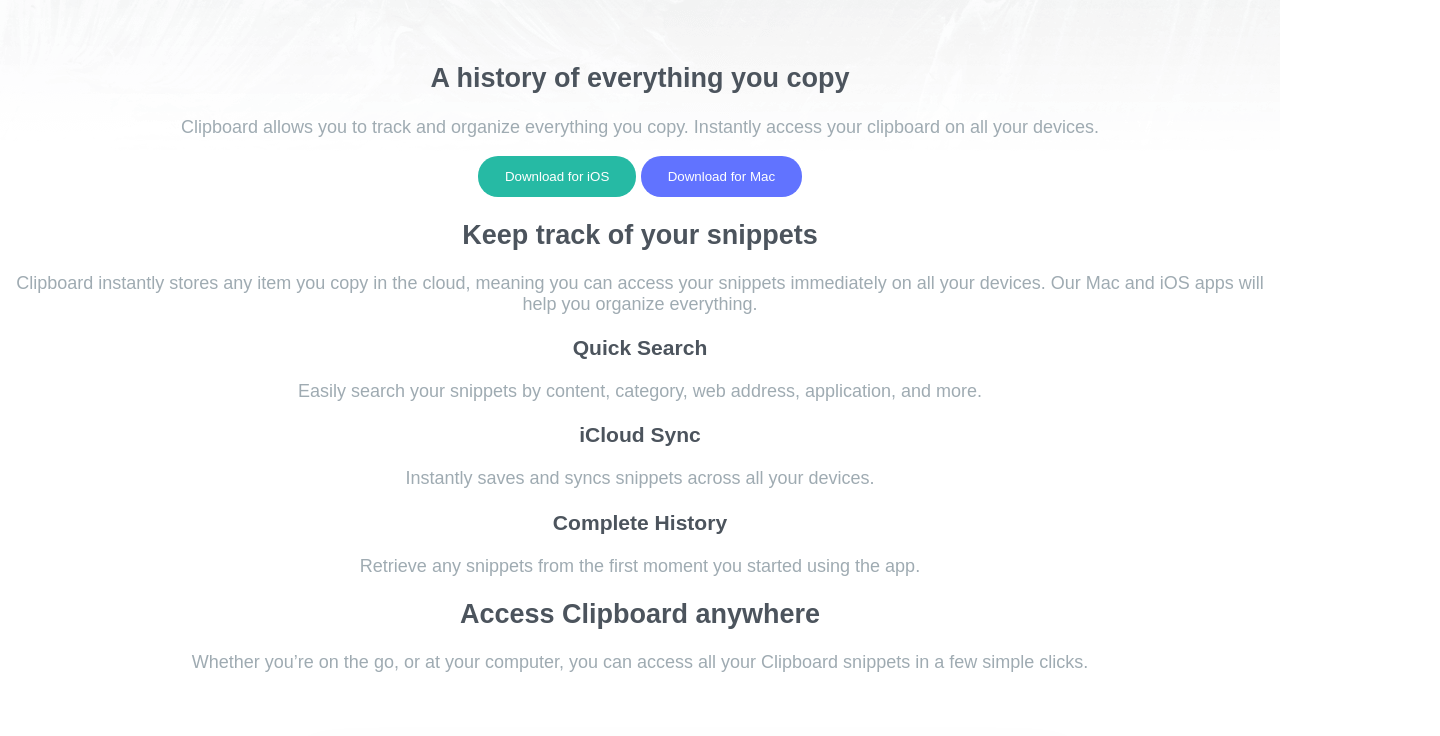
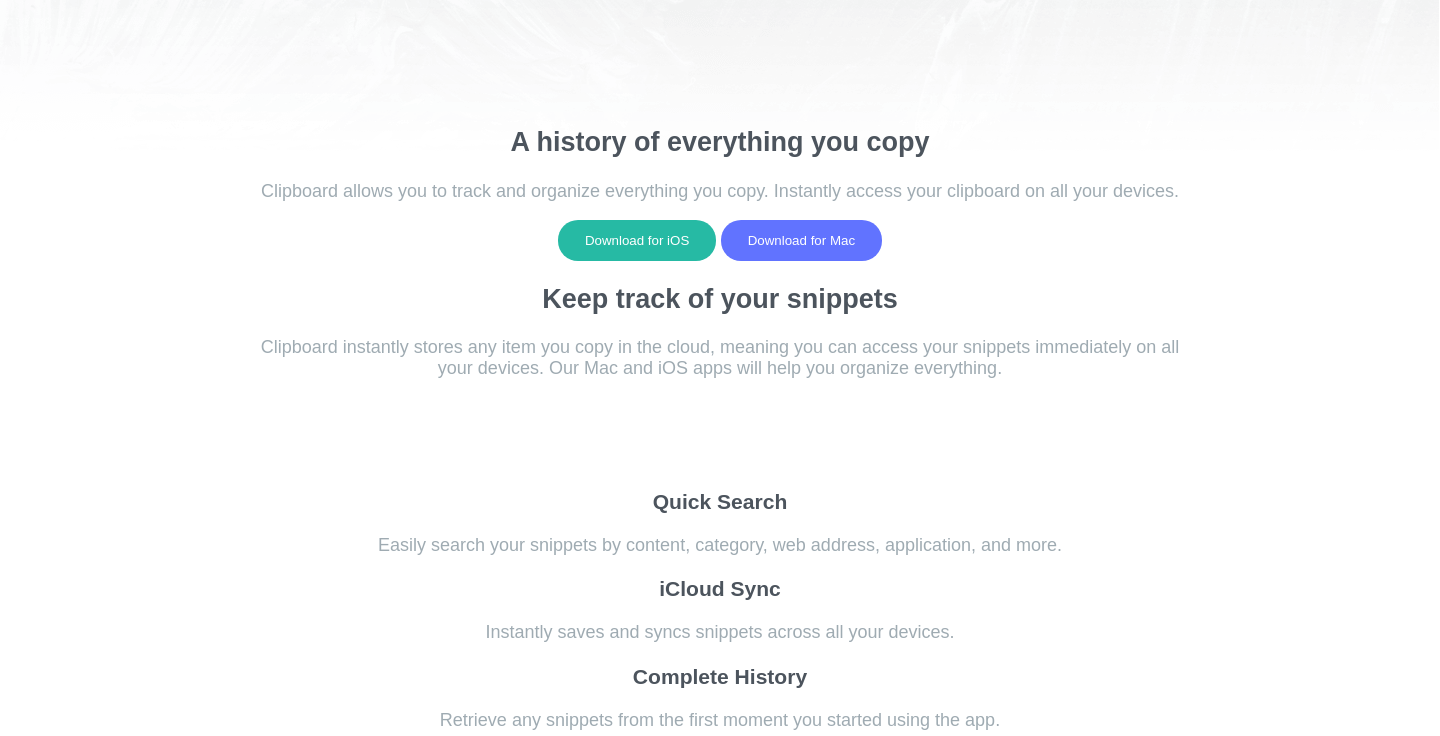
Before and after one commit to JavierRLab/clipboard-landing-page-master, a plain HTML site: page index.html in a window 1280 px wide. Shown: the part 205-941 px from the top of the page, 1440 px wide, since content can reach past the window. Drawn offline with Linux system fonts and the light colour scheme; a web font is replaced by a local one.

Commit message:
add main content padding

```diff
--- a/index.html
+++ b/index.html
@@ -21,8 +21,8 @@
 </head>
 <body>
   <main>
-    <section>
-      <img id="main-logo" src="./images/logo.svg">
+    <img id="main-logo" src="./images/logo.svg" alt="main logo">
+    <section class="section--main-width">
       <h1>A history of everything you copy</h1>
       <p>
         Clipboard allows you to track and organize everything you
@@ -39,6 +39,8 @@
         meaning you can access your snippets immediately on all your
         devices. Our Mac and iOS apps will help you organize everything.
       </p>
+    </section>
+    <section>
 
       <h3>Quick Search</h3>
 
@@ -57,6 +59,8 @@
       <p>
         Retrieve any snippets from the first moment you started using the app.
       </p>
+    </section>
+    <section class="section--main-width">
 
       <h2>Access Clipboard anywhere</h2>
 
@@ -66,7 +70,9 @@
       </p>
 
 
-      <img class="image-devices" src="./images/image-devices.png">
+      <img class="image-devices" src="./images/image-devices.png" alt="some devices">
+    </section>
+    <section>
 
       <h2>Supercharge your workflow</h2>
 
--- a/style.css
+++ b/style.css
@@ -1,9 +1,20 @@
 body {
-    background-image: url("./images/bg-header-desktop.png");
-    background-repeat: no-repeat;
-    font-size: 18px;
+	margin: 0;
+	padding: 0;
+	font-size: 18px;
     font-family: 'Bai Jamjuree', sans-serif;
     text-align: center;
+}
+
+main{
+	width: 1440px;
+	margin: 0 auto;
+	background-image: url("./images/bg-header-desktop.png");
+	background-repeat: no-repeat;
+}
+
+.section--main-width{
+	padding: 4em 14em;
 }
 
 h1, h2, h3 {
```
